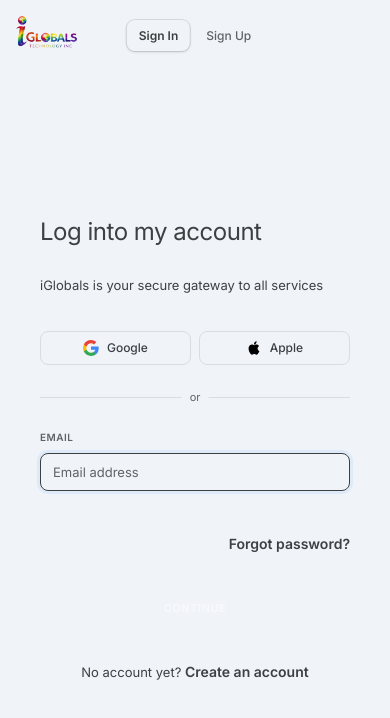
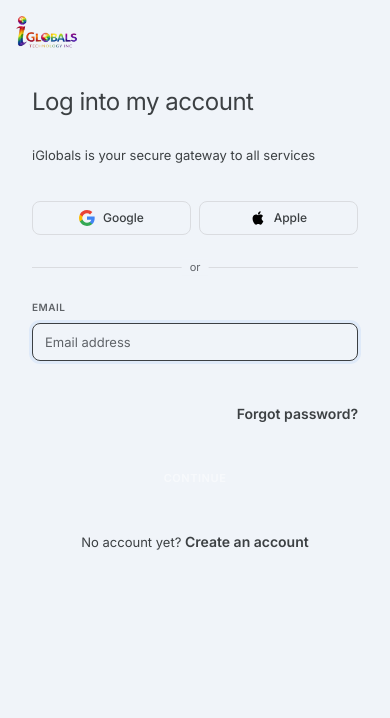
Before and after one commit to Profeso1012/Iglobals-CAuth, a Next.js app in the folder web/: page /login in a window 390 px wide. Shown: the top 718 px of the page. Built offline with nearby package versions, Linux system fonts and the light colour scheme; a web font is replaced by a local one.

Commit message:
Hide auth toggle on mobile and remove product updates checkbox

```diff
--- a/web/src/app/(auth)/auth-styles.css
+++ b/web/src/app/(auth)/auth-styles.css
@@ -325,6 +325,11 @@ input, textarea, select {
 
 .auth-input-wrap {
   position: relative;
+  margin-bottom: 1.25rem;
+}
+
+.auth-password-wrap {
+  position: relative;
 }
 
 .auth-input-wrap .auth-input {
@@ -412,6 +417,34 @@ input, textarea, select {
 
 .auth-check a:hover, .auth-link:hover {
   text-decoration: underline;
+}
+
+@media (max-width: 640px) {
+  .auth-tabs {
+    display: none;
+  }
+
+  .auth-container {
+    min-height: auto;
+    padding-top: 4.5rem;
+  }
+
+  .auth-split {
+    min-height: auto;
+    padding: 0 1rem 2rem;
+  }
+
+  .auth-centered {
+    width: 100%;
+    margin: 0 auto;
+    padding: 0 1rem 2rem;
+  }
+
+  .auth-centered .auth-check span {
+    font-size: 0.625rem;
+    line-height: 1.4;
+    white-space: nowrap;
+  }
 }
 
 /* ── Buttons ─────────────────────────────────────────────── */
--- a/web/src/app/(auth)/register/page.tsx
+++ b/web/src/app/(auth)/register/page.tsx
@@ -24,7 +24,6 @@ export default function RegisterPage() {
   const [email, setEmail] = useState('');
   const [password, setPassword] = useState('');
   const [agreeTerms, setAgreeTerms] = useState(false);
-  const [agreeUpdates, setAgreeUpdates] = useState(false);
   const [error, setError] = useState('');
   const [loading, setLoading] = useState(false);
 
@@ -152,10 +151,6 @@ export default function RegisterPage() {
             I agree to the <a href="/terms" className="auth-link">terms of service</a> and <a href="/privacy" className="auth-link">privacy policy</a>.
           </Checkbox>
 
-          <Checkbox checked={agreeUpdates} onChange={setAgreeUpdates}>
-            Send me product updates (new features, releases, fixes...).
-          </Checkbox>
-
           {error && <p className="auth-alert auth-alert-error">{error}</p>}
 
           <Button onClick={handleRegister} disabled={loading}>
--- a/web/src/components/PenpotAuth.tsx
+++ b/web/src/components/PenpotAuth.tsx
@@ -155,10 +155,10 @@ export const InputField = ({ label, type = 'text', value, onChange, placeholder,
   const inputType = isPassword ? (showPassword ? 'text' : 'password') : type;
 
   return (
-    <div className="auth-input-wrap" style={{ position: 'relative', marginBottom: '1.25rem' }}>
+    <div className="auth-input-wrap">
       <label className="auth-label">{label}</label>
       {isPassword ? (
-        <div style={{ position: 'relative' }}>
+        <div className="auth-password-wrap">
           <input
             type={inputType}
             value={value}
```
